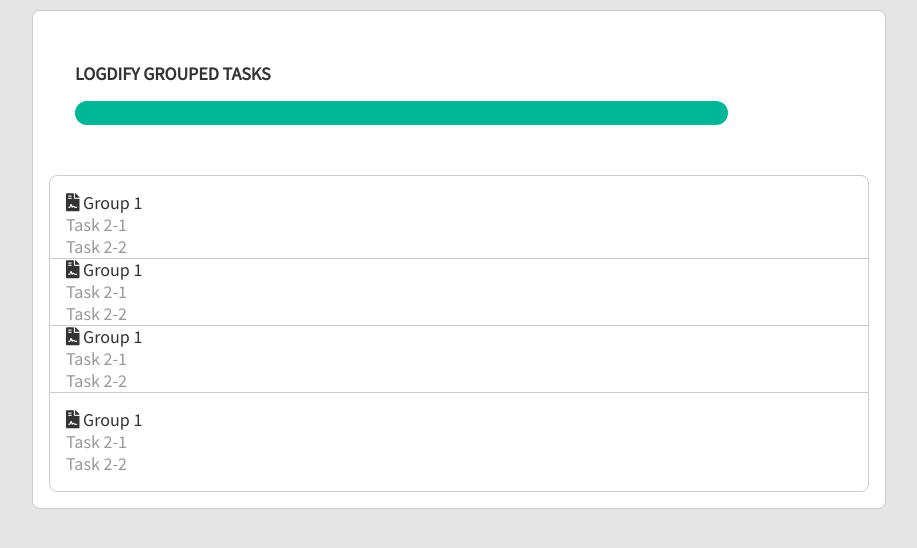
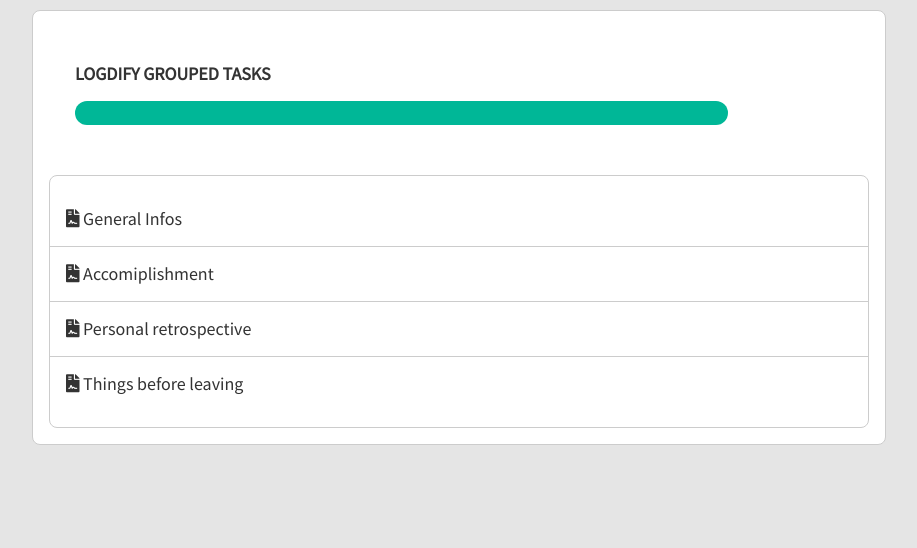
Before and after one commit to damorossi/logdify, a React (Create React App) app: page / in a window 1280 px wide. Shown: the top 548 px of the page, without its empty margins (181-1098 px from the left). Built offline with nearby package versions, Linux system fonts and the light colour scheme.

Commit message:
Splited in different components and trigger action to check or uncheck each item

```diff
--- a/src/App.js
+++ b/src/App.js
@@ -1,9 +1,13 @@
 import mockData from "./mockData";
 import './app.scss';
+import TaskListComponent from "./TaskListComponent";
 // import './app.scss';
 
 function App() {
   const taskGroups = mockData;
+  const onClickAction = (value) => {
+      console.log('sumando y calculando ', value);
+  }
   return (
     <div className="app">
       <header className="app-header">
@@ -13,27 +17,7 @@
       <section className="app-content">
         {
           taskGroups.map(group => (
-            <div className="app-accordion">
-              <header className="app-contentHeader">
-              <h2><i class="fa fa-file-contract" aria-hidden="true"></i> Group 1</h2>
-              </header>
-                <ul className="app-groupList">
-                  <li className="app-groupItem">
-                      <ul className="app-itemList">
-                        <li>
-                          <span className="app-toggle">
-                          </span>
-                            Task 2-1
-                          </li>
-                          <li>
-                            <span className="app-toggle">
-                            </span>
-                              Task 2-2
-                          </li>
-                      </ul>
-                  </li>
-                </ul>
-            </div>
+            <TaskListComponent onClickAction={onClickAction} tasks={group.tasks} name={group.name} />
           ))
         }
       </section>
--- /dev/null
+++ b/src/TaskItemComponent.js
@@ -0,0 +1,23 @@
+import React from 'react'
+import { useState } from 'react/cjs/react.development';
+import './taskItem.scss';
+
+const TaskItemComponent = ({description, value, checked, onClickAction}) => {
+
+    const [isChecked, setCheked] = useState(checked);
+    const handleClick=() => {
+        setCheked(!isChecked);
+        onClickAction(value);
+        console.log(isChecked);
+    }
+    const classValue = isChecked ? 'fa fa-check item-toggle--active' : 'item-toggle far fa-square';
+    return (
+         <li className="item"  onClick={handleClick}>
+            <span className={classValue}>
+            </span>
+            <p className="item-description">{description}</p>
+        </li>
+    )
+}
+
+export default TaskItemComponent
--- /dev/null
+++ b/src/TaskListComponent.js
@@ -0,0 +1,45 @@
+import React from 'react'
+import { useState } from 'react/cjs/react.development';
+import TaskItemComponent from './TaskItemComponent';
+
+const TaskListComponent = ({tasks, name, onClickAction}) => {
+    let [isActive, setActive] = useState(false);
+
+    const toggleAccordion = () => {
+        setActive(!isActive);
+    }
+
+
+    return (
+    <div className="app-accordion">
+        <header className="app-contentHeader"  onClick={toggleAccordion}>
+            <h2><i class="fa fa-file-contract" aria-hidden="true"></i> {name}</h2>
+        </header>
+        {isActive && (
+            <ul className="app-groupList">
+                {
+                tasks.map( ({description, checked, value }) => (
+                        <TaskItemComponent
+                            onClickAction={onClickAction}
+                            description={description}
+                            checked={checked} value={value}
+                        />)
+                )
+                }
+                {/* <li className="app-groupItem">
+                    <ul className="app-itemList">
+                    <li>
+                        <span className="app-toggle">
+                        </span>
+                        Task 2-1
+                    </li>
+                    </ul>
+                </li> */}
+            </ul>
+        )
+        }
+    </div>
+    )
+}
+
+export default TaskListComponent
--- a/src/app.scss
+++ b/src/app.scss
@@ -36,9 +36,8 @@
     padding-right: 0px;
   }
 
-
   &-accordion {
-    padding: 0 16px;
+    padding: 16px;
     border-bottom: solid 1px $border-widget;
 
     &:last-child {
--- a/src/mockData.js
+++ b/src/mockData.js
@@ -38,7 +38,7 @@
         checked: true
       },
       {
-        name: "Avoid the annoying neighbor",
+       description: "Jump three time with one leg",
         value: 2,
         checked: false
       },
--- /dev/null
+++ b/src/taskItem.scss
@@ -0,0 +1,34 @@
+@import './styling/colors';
+@import './styling/mixins';
+
+.item {
+
+    align-items: center;
+    color: $text-common;
+    cursor: pointer;
+    display: flex;
+    font-size: 16px;
+    justify-content: flex-start;
+    margin-left: 20px;
+    margin-top: 32px;
+
+    &-description {
+        color: $text-common;
+        margin-left: 10px;
+    }
+    &-toggle {
+        color: $text-common;
+        &--active {
+            &.fa {
+                &-check::before {
+                    background:$bg-bar;
+                    border-radius: 2px;
+                    color: white;
+                    font-size: 10px;
+                    padding: 2px;
+                }
+            }
+        }
+    }
+
+}
```
